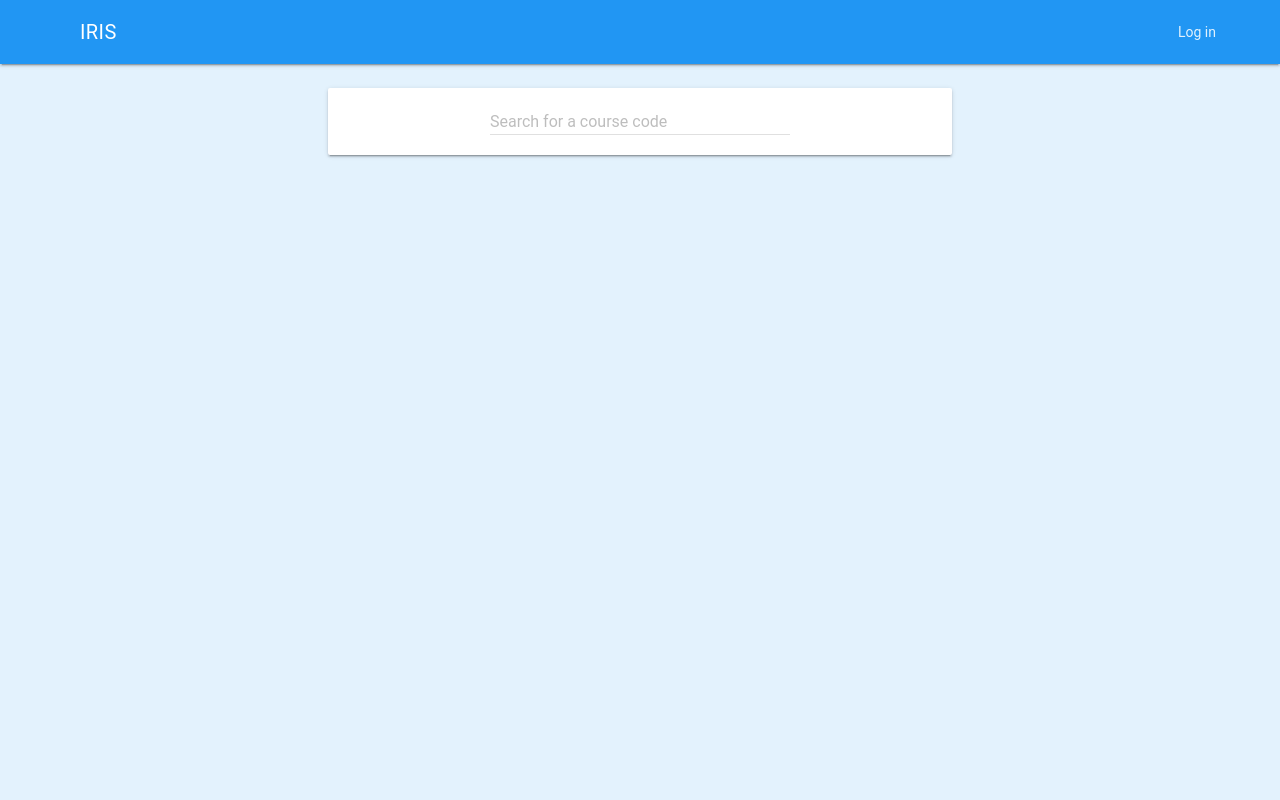
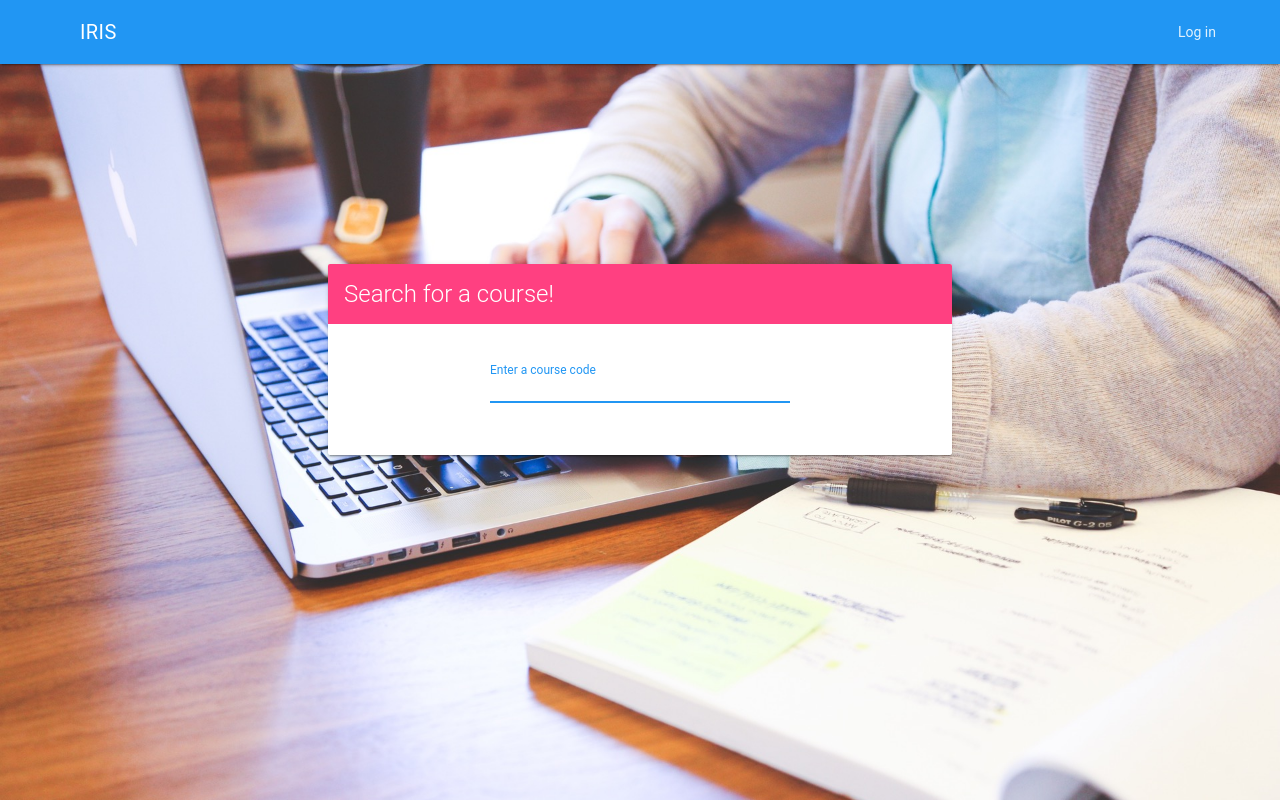
Before and after one commit to eirism/PU-66, a Flask app: page / in a window 1280 px wide. Run offline with Flask 2, Linux system fonts and the light colour scheme; data that the repository does not hold is empty.

Commit message:
Added background image, styles front and separates out index css

```diff
--- a/iris/static/css/index.css
+++ b/iris/static/css/index.css
@@ -1,5 +1,22 @@
+html {
+    background: url(../img/bg.jpg) no-repeat center center fixed;
+    -webkit-background-size: cover;
+    -moz-background-size: cover;
+    -o-background-size: cover;
+    background-size: cover;
+}
+
+body {
+    background-color: inherit;
+}
+
+main {
+    padding-top: 15%;
+}
+
 #courses {
     margin: auto;
+    padding: 32px;
 }
 
 #courses ul:empty {
--- a/iris/templates/base.html
+++ b/iris/templates/base.html
@@ -3,12 +3,14 @@
 <head>
     <meta charset="UTF-8">
     <meta name="viewport" content="width=device-width, initial-scale=1">
+    <link rel="stylesheet" href="https://fonts.googleapis.com/icon?family=Material+Icons">
+    <title>{% block title %}{% endblock title %}</title>
+
     <link rel="stylesheet" href="{{ url_for('static', filename='css/vendor/material.min.css') }}">
     <link rel="stylesheet" href="{{ url_for('static', filename='css/base.css') }}">
-    <link rel="stylesheet" href="https://fonts.googleapis.com/icon?family=Material+Icons">
-    <title>{% block title %}{% endblock title %}</title>
-    {% block head %}
-    {% endblock head %}
+    {% block styles %}
+
+    {% endblock styles %}
 </head>
 <body>
 <div class="mdl-layout mdl-js-layout mdl-layout--fixed-header">
--- a/iris/templates/index.html
+++ b/iris/templates/index.html
@@ -1,12 +1,19 @@
 {% extends "base.html" %}
 {% block title %}IRIS{% endblock %}
+{% block styles %}
+    {{ super() }}
+    <link rel="stylesheet" href="{{ url_for('static', filename='css/index.css') }}">
+{% endblock %}
 {% block content %}
     <div class="mdl-cell mdl-cell--6-col mdl-cell--6-col-tablet mdl-cell--4-col-phone mdl-cell--3-offset-desktop mdl-cell--2-offset-tablet">
         <div class="mdl-card mdl-shadow--2dp">
+            <div class="mdl-card__title mdl-color--accent mdl-color-text--white">
+                <h2 class="mdl-card__title-text">Search for a course!</h2>
+            </div>
             <div id="courses">
                 <div class="mdl-textfield mdl-js-textfield mdl-textfield--floating-label">
-                    <input class="search mdl-textfield__input" type="text" id="course-search">
-                    <label class="mdl-textfield__label" for="course-search">Search for a course code</label>
+                    <input class="search mdl-textfield__input" type="text" id="course-search" autofocus>
+                    <label class="mdl-textfield__label" for="course-search">Enter a course code</label>
                 </div>
                 <ul class="list mdl-list">
                     {% for course in courses %}
```
Also changed, not shown: iris/static/img/bg.jpg (added).
